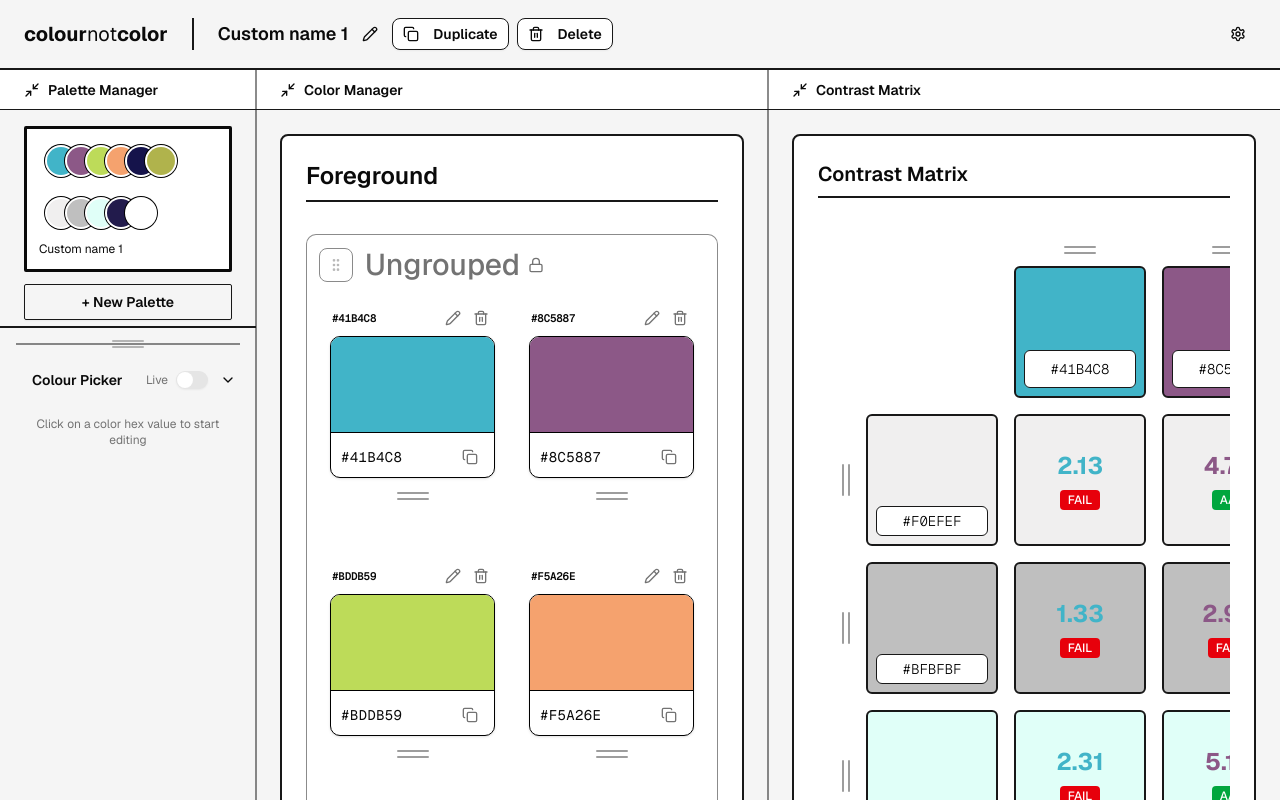
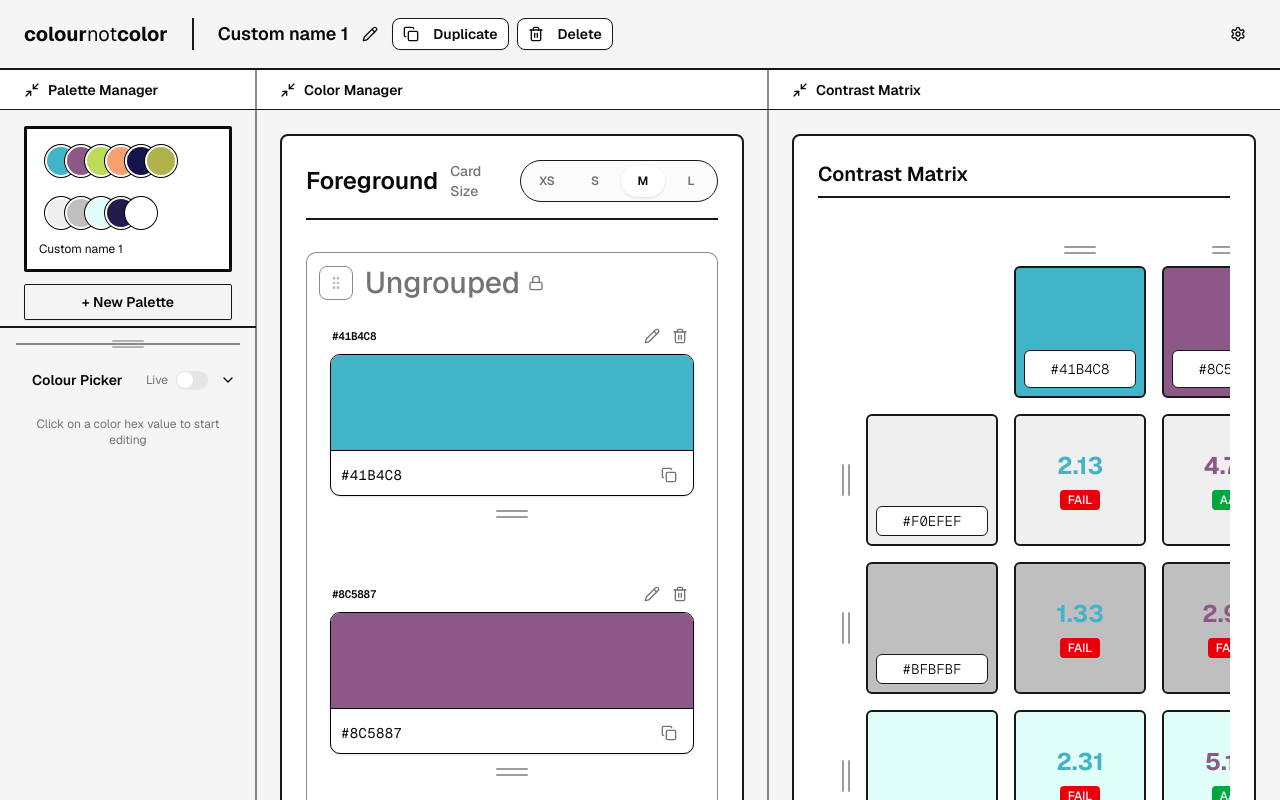
Before and after one commit to oldbugo/colournotcolor, a Next.js app: page / in a window 1280 px wide. Built offline with nearby package versions, Linux system fonts and the light colour scheme.

Commit message:
added card size slider

```diff
--- a/components/color-manager.tsx
+++ b/components/color-manager.tsx
@@ -143,6 +143,20 @@ export function ColorManager({
   const [justDropped, setJustDropped] = useState(false)
   const [droppedAtIndex, setDroppedAtIndex] = useState<number | null>(null)
   const [poppingCardIds, setPoppingCardIds] = useState<string[]>([])
+  const cardSizeOptions = useMemo(
+    () => [
+      { id: "xs", label: "XS", width: 140 },
+      { id: "sm", label: "S", width: 180 },
+      { id: "md", label: "M", width: 220 },
+      { id: "lg", label: "L", width: 260 },
+    ],
+    [],
+  )
+  const [cardSizeIndex, setCardSizeIndex] = useState(2)
+  const selectedCardSize =
+    cardSizeOptions[Math.min(cardSizeIndex, cardSizeOptions.length - 1)] ??
+    cardSizeOptions[cardSizeOptions.length - 1]
+  const minCardWidth = cardSizeOptions[0].width
 
   const nameInputRef = useRef<HTMLInputElement | null>(null)
   const [editMode, setEditMode] = useState<"button" | "doubleClick" | null>(null)
@@ -786,8 +800,37 @@ export function ColorManager({
 
   return (
     <div className="space-y-8 border-border p-6 relative border-2 rounded-md bg-background mx-0">
-      <div className="pb-2 border-b-2">
-        <h2 className="font-semibold text-2xl">{label}</h2>
+      <div className="pb-4 border-b-2">
+        <div className="flex flex-col gap-3 md:flex-row md:items-center md:justify-between">
+          <h2 className="text-2xl font-semibold">{label}</h2>
+          <div className="flex items-center gap-3">
+            <span className="text-sm font-medium text-muted-foreground">Card Size</span>
+            <div
+              role="radiogroup"
+              aria-label="Card size"
+              className="flex items-center gap-1 rounded-full border border-border bg-muted/40 p-1"
+            >
+              {cardSizeOptions.map((option, index) => {
+                const isActive = index === cardSizeIndex
+                return (
+                  <button
+                    key={option.id}
+                    type="button"
+                    role="radio"
+                    aria-checked={isActive}
+                    onClick={() => setCardSizeIndex(index)}
+                    className={cn(
+                      "relative flex h-8 min-w-[2.75rem] items-center justify-center rounded-full px-3 text-xs font-semibold transition",
+                      isActive ? "bg-background text-foreground shadow-sm" : "text-muted-foreground hover:text-foreground",
+                    )}
+                  >
+                    <span>{option.label}</span>
+                  </button>
+                )
+              })}
+            </div>
+          </div>
+        </div>
       </div>
 
       {Array.from(groupedColors.entries()).map(([groupName, groupColors]) => {
@@ -881,6 +924,8 @@ export function ColorManager({
             isRemoving={isRemoving}
             indicatorPosition={indicatorPosition}
             showIndicator={showIndicator}
+            targetCardWidth={selectedCardSize.width}
+            minCardWidth={minCardWidth}
             onGroupReorderDragOver={(event) => handleGroupDragOver(event, groupName)}
             onGroupReorderDrop={(event) => handleGroupDrop(event, groupName)}
             onCardDragOver={(event) => handleDragOverGroup(event, groupName)}
--- a/components/color-manager/group-section.tsx
+++ b/components/color-manager/group-section.tsx
@@ -11,6 +11,8 @@ type GroupSectionProps = {
   isRemoving: boolean
   indicatorPosition: DragIndicatorPosition | null
   showIndicator: boolean
+  targetCardWidth: number
+  minCardWidth: number
   onGroupReorderDragOver: (event: React.DragEvent<HTMLDivElement>) => void
   onGroupReorderDrop: (event: React.DragEvent<HTMLDivElement>) => void
   onCardDragOver: (event: React.DragEvent<HTMLDivElement>) => void
@@ -27,6 +29,8 @@ export function GroupSection({
   isRemoving,
   indicatorPosition,
   showIndicator,
+  targetCardWidth,
+  minCardWidth,
   onGroupReorderDragOver,
   onGroupReorderDrop,
   onCardDragOver,
@@ -36,91 +40,60 @@ export function GroupSection({
   children,
 }: GroupSectionProps) {
   const gridRef = useRef<HTMLDivElement | null>(null)
-  const [gridDimensions, setGridDimensions] = useState<{ columns: number; cardWidth: number }>({
-    columns: 1,
-    cardWidth: 256,
-  })
-
-  const cardMinWidth = 156
-  const cardMaxWidth = 256
+  const [columnCount, setColumnCount] = useState(1)
   const gridGap = 12
+  const minColumns = 1
+  const maxColumns = 8
 
   useEffect(() => {
     const node = gridRef.current
     if (!node || typeof ResizeObserver === "undefined") return
 
-    const calculateLayout = () => {
-      const containerWidth = node.clientWidth
-      if (containerWidth <= 0) return
+    const deriveColumns = (width: number) => {
+      if (width <= 0) return
 
-      const maxColumns = Math.max(1, Math.floor((containerWidth + gridGap) / (cardMinWidth + gridGap)))
-
-      let selectedColumns = 1
-      let selectedWidth = containerWidth
-      let foundIdeal = false
-      let fallbackSmall: { columns: number; width: number } | null = null
-
-      for (let columns = 1; columns <= maxColumns; columns += 1) {
-        const width = (containerWidth - gridGap * (columns - 1)) / columns
-
-        if (width >= cardMinWidth && width <= cardMaxWidth) {
-          selectedColumns = columns
-          selectedWidth = width
-          foundIdeal = true
-          break
-        }
-
-        if (width < cardMinWidth) {
-          fallbackSmall = { columns, width }
-          break
-        }
+      const maxFitColumns = Math.max(minColumns, Math.floor((width + gridGap) / (minCardWidth + gridGap)))
+      let columns = Math.max(
+        minColumns,
+        Math.floor((width + gridGap) / (targetCardWidth + gridGap)),
+      )
+      columns = Math.min(columns, maxColumns, maxFitColumns)
+      if (columns < minColumns) {
+        columns = minColumns
       }
 
-      if (!foundIdeal) {
-        if (fallbackSmall) {
-          selectedColumns = fallbackSmall.columns
-          selectedWidth = fallbackSmall.width
-        } else {
-          selectedColumns = maxColumns
-          selectedWidth = (containerWidth - gridGap * (selectedColumns - 1)) / selectedColumns
-        }
+      let widthPerColumn = (width - gridGap * (columns - 1)) / columns
+
+      while (columns > minColumns && widthPerColumn < minCardWidth) {
+        columns -= 1
+        widthPerColumn = (width - gridGap * (columns - 1)) / columns
       }
 
-      if (selectedColumns === 1 && containerWidth < cardMinWidth) {
-        selectedWidth = containerWidth
-      }
-
-      setGridDimensions((prev) => {
-        const roundedWidth = Math.round(selectedWidth * 100) / 100
-        if (prev.columns === selectedColumns && prev.cardWidth === roundedWidth) {
-          return prev
-        }
-        return { columns: selectedColumns, cardWidth: roundedWidth }
-      })
+      setColumnCount((prev) => (prev === columns ? prev : columns))
     }
 
-    calculateLayout()
-
-    const observer = new ResizeObserver(() => {
-      calculateLayout()
+    const observer = new ResizeObserver((entries) => {
+      const entry = entries[0]
+      if (!entry) return
+      deriveColumns(entry.contentRect.width)
     })
 
+    deriveColumns(node.clientWidth)
     observer.observe(node)
 
     return () => {
       observer.disconnect()
     }
-  }, [cardMinWidth, cardMaxWidth, gridGap])
-
+  }, [gridGap, targetCardWidth, minCardWidth, minColumns, maxColumns])
   const gridStyle = useMemo<React.CSSProperties>(
     () => ({
-      gridTemplateColumns: `repeat(${gridDimensions.columns}, minmax(${gridDimensions.cardWidth}px, ${gridDimensions.cardWidth}px))`,
+      gridTemplateColumns: `repeat(${columnCount}, minmax(0, 1fr))`,
       justifyContent: "flex-start",
       justifyItems: "stretch",
       overflowAnchor: "none",
       gap: `${gridGap}px`,
     }),
-    [gridDimensions.columns, gridDimensions.cardWidth, gridGap],
+    [columnCount, gridGap],
   )
 
   return (
```
